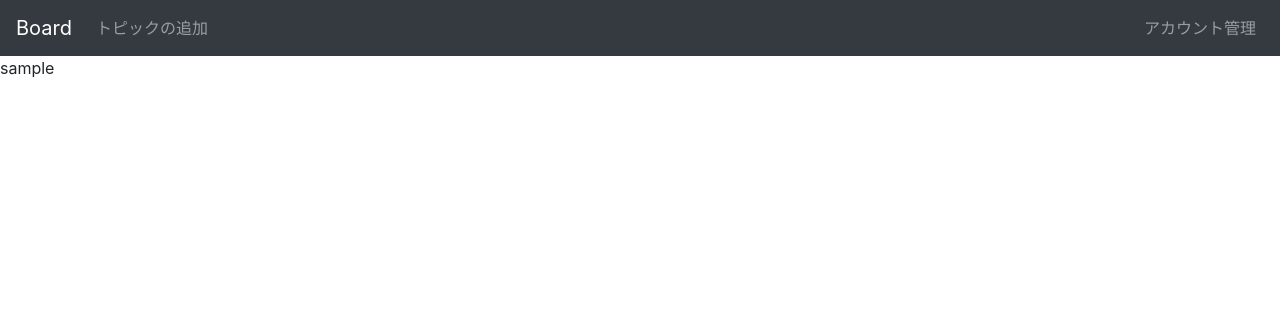
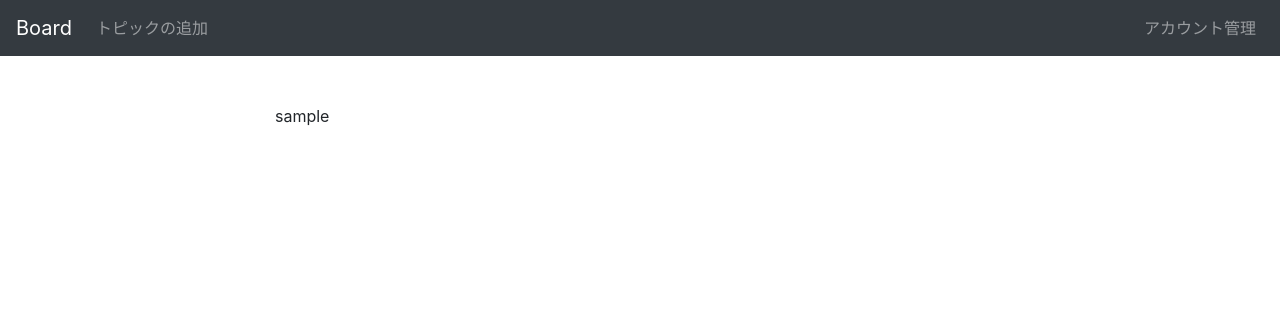
Before and after one commit to yuki-tamaribuchi/board_project, a Django app: template account/templates/account/followinglist.html in a window 1280 px wide. Shown: the top 316 px of the page. Run offline with Django 3.2, Linux system fonts and the light colour scheme; the template is opened without the code that fills it: most values are stand-ins (such as "Sample title", 1, 10 or a date in 2020); some libraries are stand-ins or nearby versions.

Commit message:
フォロー一覧ページの作成

```diff
--- a/account/templates/account/followinglist.html
+++ b/account/templates/account/followinglist.html
@@ -1,9 +1,14 @@
 {% extends "base.html" %}
-{% block title %} | {{block.super}}{% endblock title %}
+{% block title %}{{userhandle}}({{username}})がフォロー中のユーザ | {{block.super}}{% endblock title %}
 {% block content %}
+<div class="container">
+    <div class="row mt-5">
+        {% for f in follow  %}
+        <div class="col-8 mx-auto">
+            <p>{{f.followed_user.handle}}</p>
 
-{% for f in follow  %}
-    {{f.followed_user.handle}}
-{% endfor %}
-
+        </div>
+        {% endfor %}
+    </div>
+</div>
 {% endblock content %}
```
